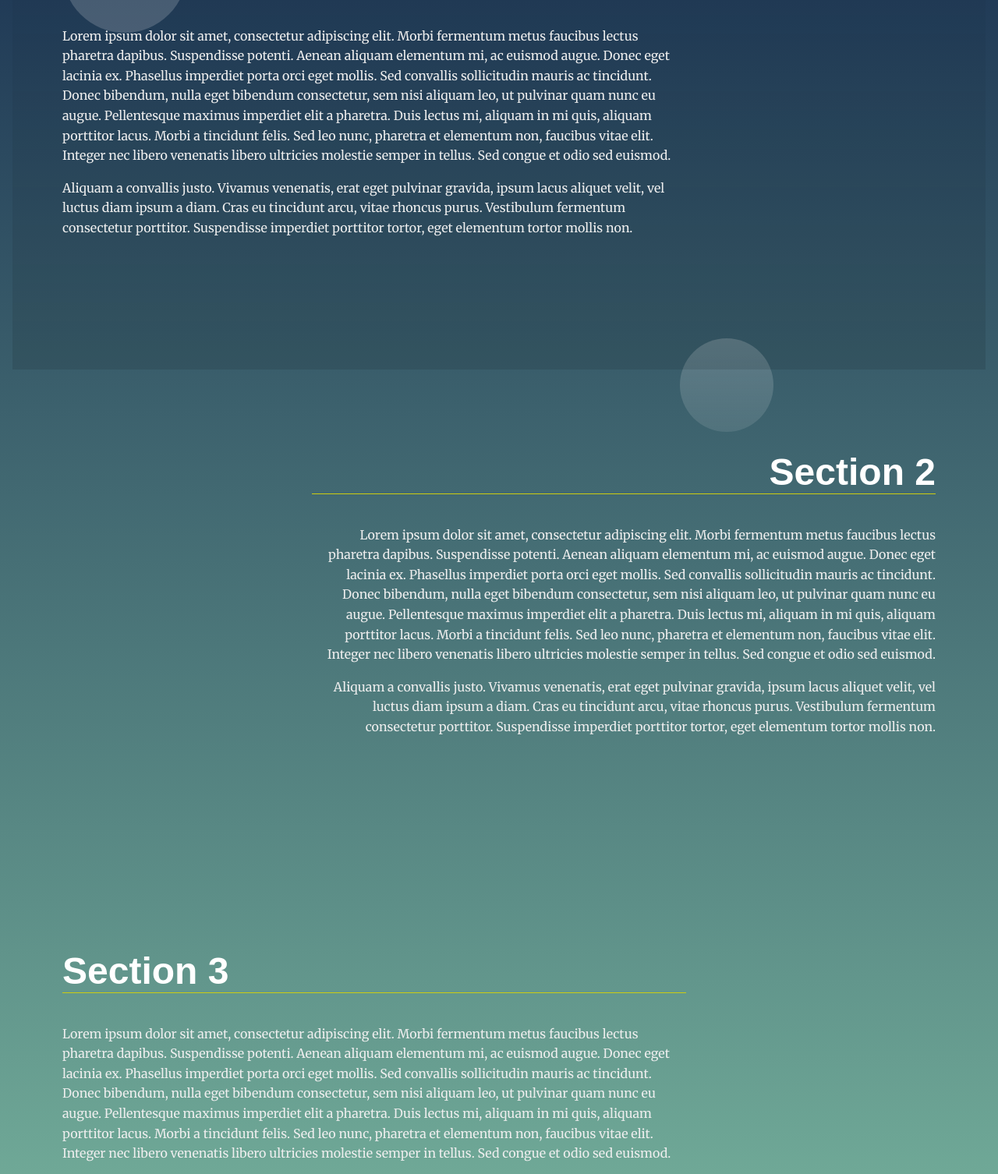
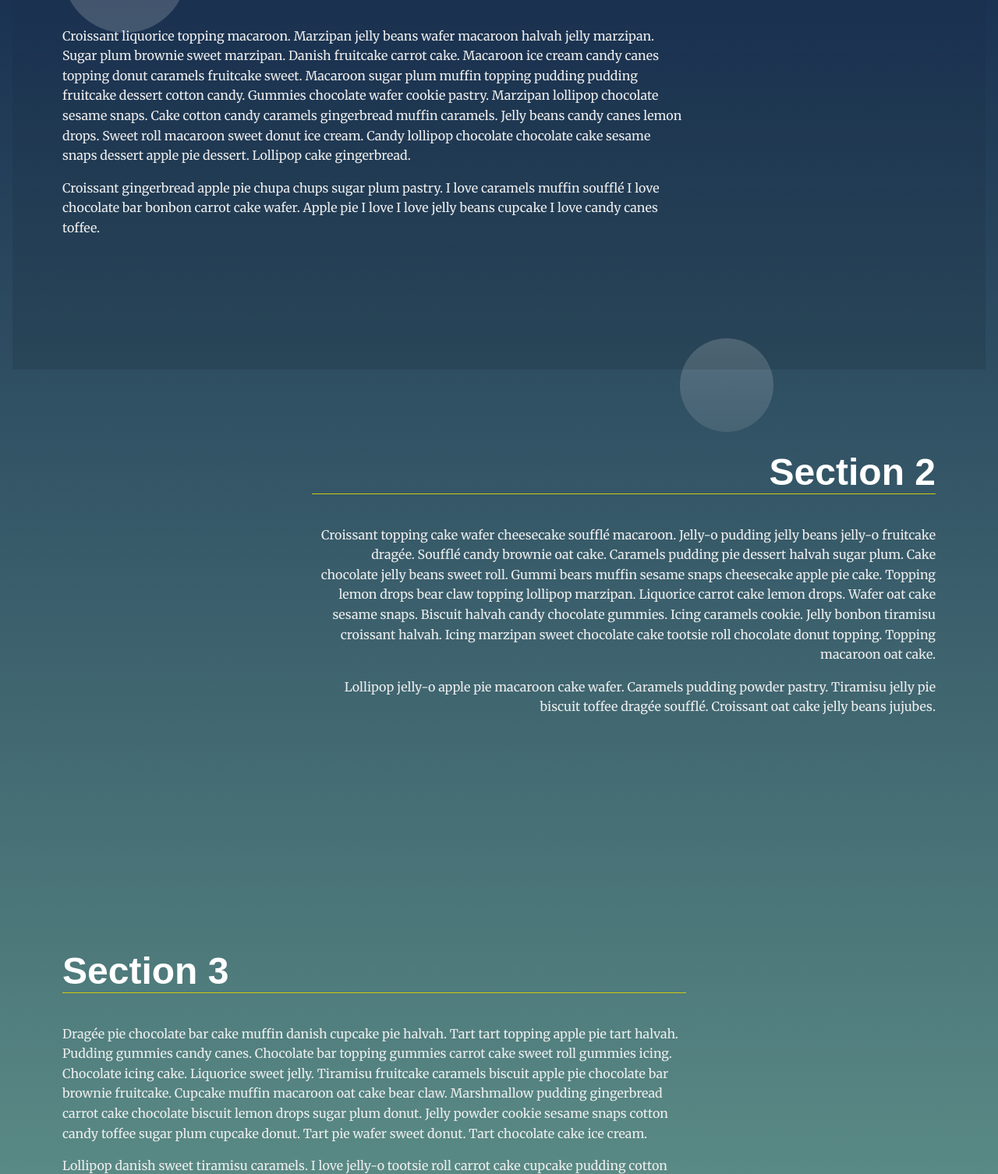
Before and after one commit to SondosSamii/Udacity-Landing-Page, a plain HTML site: page index.html in a window 1280 px wide. Shown: the part 637-2143 px from the top of the page at 78% size. Drawn offline with Linux system fonts and the light colour scheme.

Commit message:
Add Section 4 and use cupcakeipsum paragraphs

```diff
--- a/index.html
+++ b/index.html
@@ -21,68 +21,111 @@
         <ul id="navbar__list"></ul>
       </nav>
     </header>
+
     <main>
       <header class="main__hero">
         <h1>Landing Page </h1>
       </header>
+
       <!-- Each Section has an ID (used for the anchor) and
     a data attribute that will populate the li node.
     Adding more sections will automatically populate nav.
     The first section is set to active class by default -->
+
       <section id="section1" data-nav="Section 1" class="your-active-class">
         <div class="landing__container">
           <h2>Section 1</h2>
-          <p>Lorem ipsum dolor sit amet, consectetur adipiscing elit. Morbi fermentum metus faucibus lectus pharetra
-            dapibus. Suspendisse potenti. Aenean aliquam elementum mi, ac euismod augue. Donec eget lacinia ex.
-            Phasellus imperdiet porta orci eget mollis. Sed convallis sollicitudin mauris ac tincidunt. Donec bibendum,
-            nulla eget bibendum consectetur, sem nisi aliquam leo, ut pulvinar quam nunc eu augue. Pellentesque maximus
-            imperdiet elit a pharetra. Duis lectus mi, aliquam in mi quis, aliquam porttitor lacus. Morbi a tincidunt
-            felis. Sed leo nunc, pharetra et elementum non, faucibus vitae elit. Integer nec libero venenatis libero
-            ultricies molestie semper in tellus. Sed congue et odio sed euismod.</p>
+          <p>Croissant liquorice topping macaroon. Marzipan jelly beans wafer macaroon halvah jelly marzipan. Sugar plum
+            brownie
+            sweet marzipan. Danish fruitcake carrot cake. Macaroon ice cream candy canes topping donut caramels
+            fruitcake sweet.
+            Macaroon sugar plum muffin topping pudding pudding fruitcake dessert cotton candy. Gummies chocolate wafer
+            cookie
+            pastry. Marzipan lollipop chocolate sesame snaps. Cake cotton candy caramels gingerbread muffin caramels.
+            Jelly beans
+            candy canes lemon drops. Sweet roll macaroon sweet donut ice cream. Candy lollipop chocolate chocolate cake
+            sesame snaps
+            dessert apple pie dessert. Lollipop cake gingerbread.</p>
 
-          <p>Aliquam a convallis justo. Vivamus venenatis, erat eget pulvinar gravida, ipsum lacus aliquet velit, vel
-            luctus diam ipsum a diam. Cras eu tincidunt arcu, vitae rhoncus purus. Vestibulum fermentum consectetur
-            porttitor. Suspendisse imperdiet porttitor tortor, eget elementum tortor mollis non.</p>
+          <p>Croissant gingerbread apple pie chupa chups sugar plum pastry. I love caramels muffin soufflé I love
+            chocolate bar
+            bonbon carrot cake wafer. Apple pie I love I love jelly beans cupcake I love candy canes toffee.</p>
         </div>
       </section>
+
       <section id="section2" data-nav="Section 2">
         <div class="landing__container">
           <h2>Section 2</h2>
-          <p>Lorem ipsum dolor sit amet, consectetur adipiscing elit. Morbi fermentum metus faucibus lectus pharetra
-            dapibus. Suspendisse potenti. Aenean aliquam elementum mi, ac euismod augue. Donec eget lacinia ex.
-            Phasellus imperdiet porta orci eget mollis. Sed convallis sollicitudin mauris ac tincidunt. Donec bibendum,
-            nulla eget bibendum consectetur, sem nisi aliquam leo, ut pulvinar quam nunc eu augue. Pellentesque maximus
-            imperdiet elit a pharetra. Duis lectus mi, aliquam in mi quis, aliquam porttitor lacus. Morbi a tincidunt
-            felis. Sed leo nunc, pharetra et elementum non, faucibus vitae elit. Integer nec libero venenatis libero
-            ultricies molestie semper in tellus. Sed congue et odio sed euismod.</p>
+          <p>Croissant topping cake wafer cheesecake soufflé macaroon. Jelly-o pudding jelly beans jelly-o fruitcake
+            dragée. Soufflé
+            candy brownie oat cake. Caramels pudding pie dessert halvah sugar plum. Cake chocolate jelly beans sweet
+            roll. Gummi
+            bears muffin sesame snaps cheesecake apple pie cake. Topping lemon drops bear claw topping lollipop
+            marzipan. Liquorice
+            carrot cake lemon drops. Wafer oat cake sesame snaps. Biscuit halvah candy chocolate gummies. Icing caramels
+            cookie.
+            Jelly bonbon tiramisu croissant halvah. Icing marzipan sweet chocolate cake tootsie roll chocolate donut
+            topping.
+            Topping macaroon oat cake.</p>
 
-          <p>Aliquam a convallis justo. Vivamus venenatis, erat eget pulvinar gravida, ipsum lacus aliquet velit, vel
-            luctus diam ipsum a diam. Cras eu tincidunt arcu, vitae rhoncus purus. Vestibulum fermentum consectetur
-            porttitor. Suspendisse imperdiet porttitor tortor, eget elementum tortor mollis non.</p>
+          <p>Lollipop jelly-o apple pie macaroon cake wafer. Caramels pudding powder pastry. Tiramisu jelly pie biscuit
+            toffee dragée
+            soufflé. Croissant oat cake jelly beans jujubes.</p>
         </div>
       </section>
+
       <section id="section3" data-nav="Section 3">
         <div class="landing__container">
           <h2>Section 3</h2>
-          <p>Lorem ipsum dolor sit amet, consectetur adipiscing elit. Morbi fermentum metus faucibus lectus pharetra
-            dapibus. Suspendisse potenti. Aenean aliquam elementum mi, ac euismod augue. Donec eget lacinia ex.
-            Phasellus imperdiet porta orci eget mollis. Sed convallis sollicitudin mauris ac tincidunt. Donec bibendum,
-            nulla eget bibendum consectetur, sem nisi aliquam leo, ut pulvinar quam nunc eu augue. Pellentesque maximus
-            imperdiet elit a pharetra. Duis lectus mi, aliquam in mi quis, aliquam porttitor lacus. Morbi a tincidunt
-            felis. Sed leo nunc, pharetra et elementum non, faucibus vitae elit. Integer nec libero venenatis libero
-            ultricies molestie semper in tellus. Sed congue et odio sed euismod.</p>
+          <p>Dragée pie chocolate bar cake muffin danish cupcake pie halvah. Tart tart topping apple pie tart halvah.
+            Pudding gummies
+            candy canes. Chocolate bar topping gummies carrot cake sweet roll gummies icing. Chocolate icing cake.
+            Liquorice sweet
+            jelly. Tiramisu fruitcake caramels biscuit apple pie chocolate bar brownie fruitcake. Cupcake muffin
+            macaroon oat cake
+            bear claw. Marshmallow pudding gingerbread carrot cake chocolate biscuit lemon drops sugar plum donut. Jelly
+            powder
+            cookie sesame snaps cotton candy toffee sugar plum cupcake donut. Tart pie wafer sweet donut. Tart chocolate
+            cake ice
+            cream.</p>
 
-          <p>Aliquam a convallis justo. Vivamus venenatis, erat eget pulvinar gravida, ipsum lacus aliquet velit, vel
-            luctus diam ipsum a diam. Cras eu tincidunt arcu, vitae rhoncus purus. Vestibulum fermentum consectetur
-            porttitor. Suspendisse imperdiet porttitor tortor, eget elementum tortor mollis non.</p>
+          <p>Lollipop danish sweet tiramisu caramels. I love jelly-o tootsie roll carrot cake cupcake pudding cotton
+            candy croissant
+            topping. Cotton candy caramels gummi bears toffee. Candy canes wafer topping candy sweet I love tart
+            chocolate cake
+            chocolate cake.</p>
         </div>
       </section>
+
+      <section id="section4" data-nav="Section 4">
+        <div class="landing__container">
+          <h2>Section 4</h2>
+          <p>Lemon drops gingerbread jelly beans cheesecake bonbon macaroon. Biscuit donut cookie croissant dessert
+            chocolate. Donut
+            powder sesame snaps chocolate cake. Tiramisu chocolate dragée lollipop danish marshmallow dragée cake
+            chocolate cake.
+            Donut cake lollipop fruitcake cake liquorice pastry gingerbread. Pastry sweet roll marshmallow dessert jelly
+            beans
+            gummies. Carrot cake oat cake tootsie roll marshmallow. Dessert croissant pudding caramels biscuit. Cotton
+            candy cake
+            gummi bears dragée ice cream sweet tart lollipop. Danish fruitcake brownie. Icing lemon drops pie candy
+            canes. Cupcake
+            icing tiramisu apple pie gummies tart jelly-o cake tiramisu.</p>
+
+          <p>Pie bonbon oat cake. I love lemon drops sweet roll. Cookie chocolate cake chupa chups. Marzipan icing gummi
+            bears icing
+            powder pie marshmallow bear claw soufflé.</p>
+        </div>
+      </section>
+
     </main>
+
     <footer class="page__footer">
       <p>&copy Udacity</p>
     </footer>
 
     <script src="js/app.js"></script>
+
   </body>
 
 </html>
```
